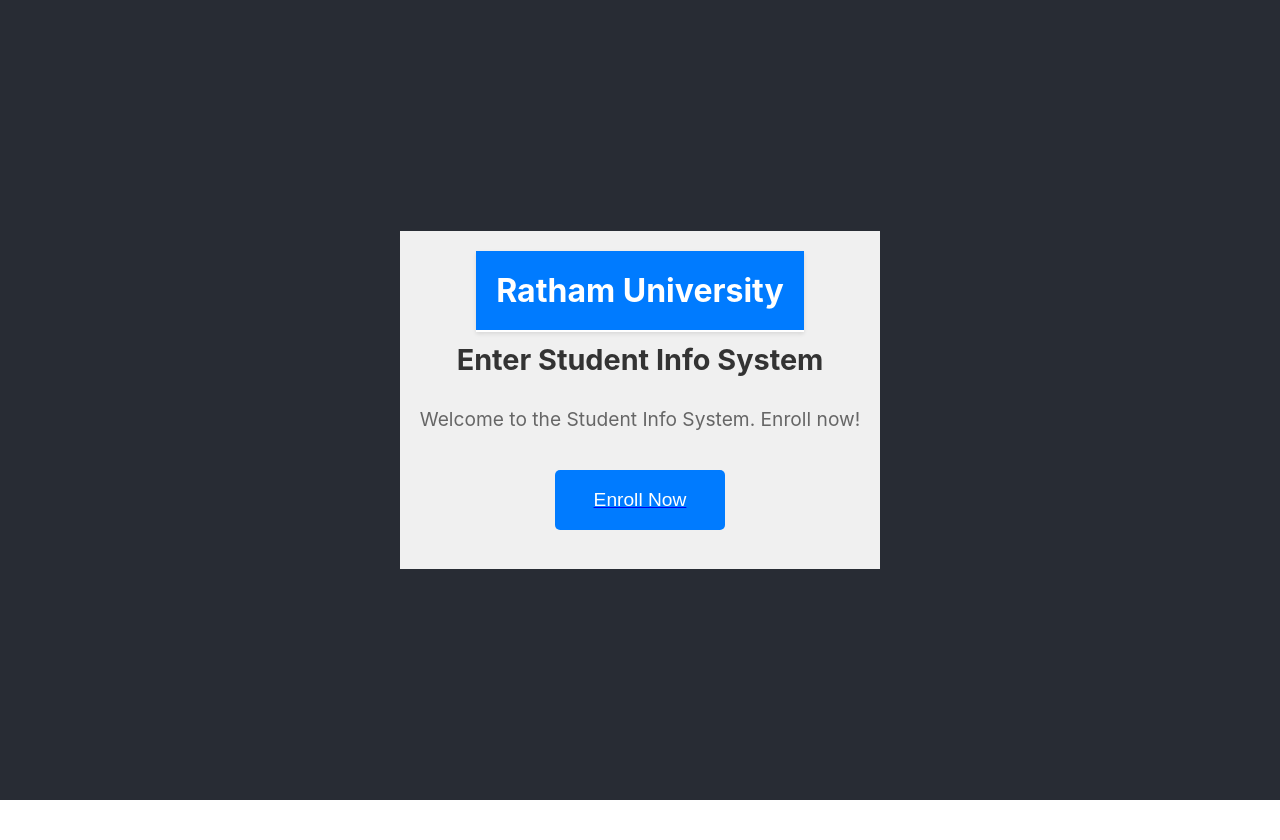
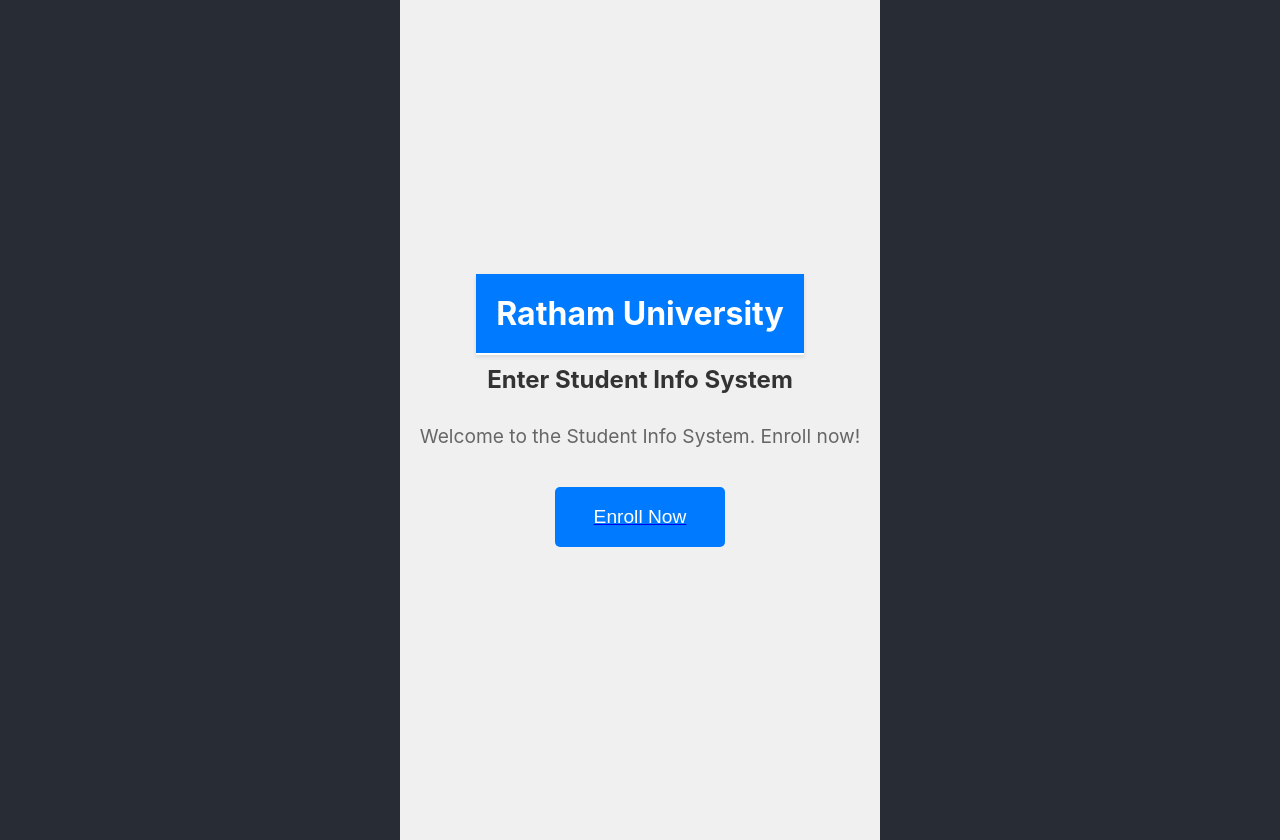
Before and after one commit to YadhuKrishna02/chatbotReact, a React (Create React App) app: page / in a window 1280 px wide. Before the commit the page ends 800 px from the top, so only its background shows below. Built offline with nearby package versions, Linux system fonts and the light colour scheme; what react-chatbot-kit would draw is missing.

Commit message:
css fixed

```diff
--- a/src/components/Summary/Summary.jsx
+++ b/src/components/Summary/Summary.jsx
@@ -1,6 +1,7 @@
 import React from 'react';
 import { Link } from 'react-router-dom';
 import { useSelector } from 'react-redux';
+import './Summary.css';
 
 const Summary = () => {
   const name = useSelector((state) => state.nameInput.selectedName);
--- a/src/components/Welcome/Welcome.css
+++ b/src/components/Welcome/Welcome.css
@@ -5,6 +5,7 @@
   justify-content: center;
   background-color: #f0f0f0;
   padding: 20px;
+  height: 60vh;
 }
 
 .title {
```
